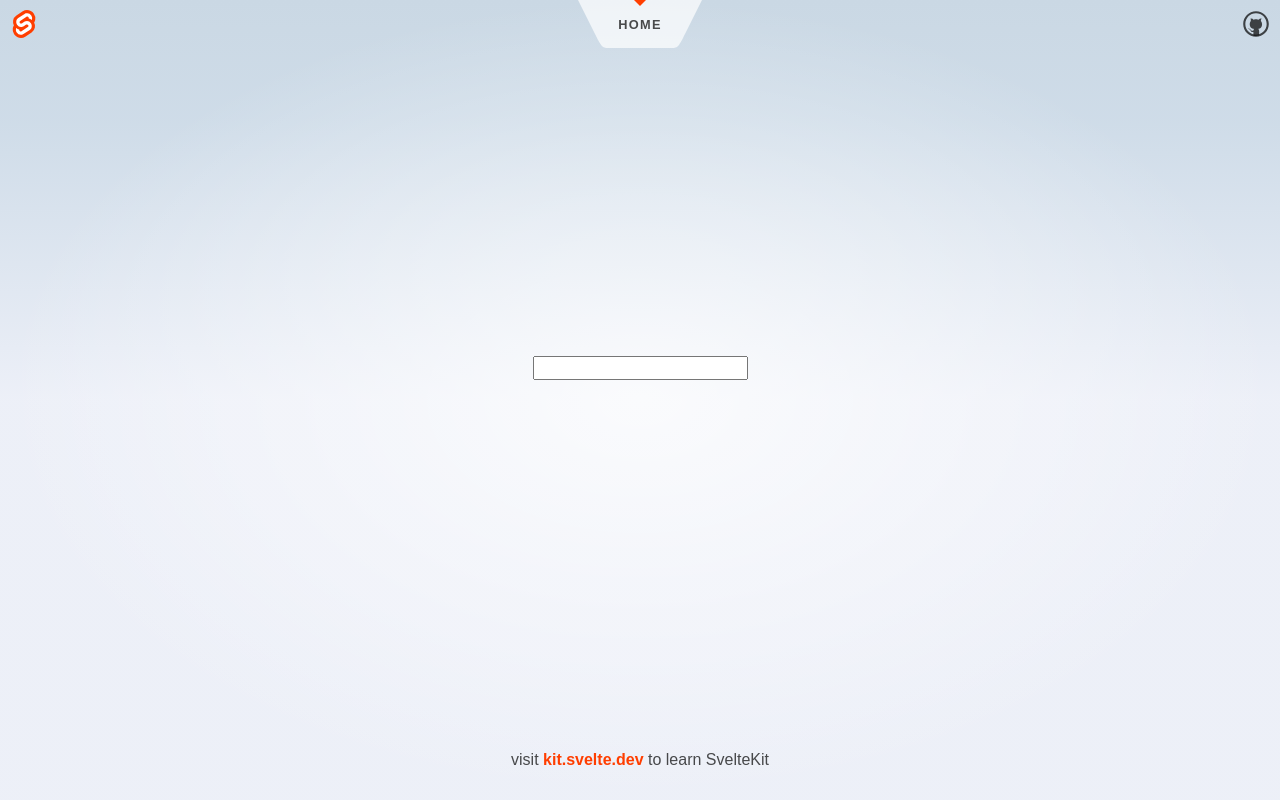
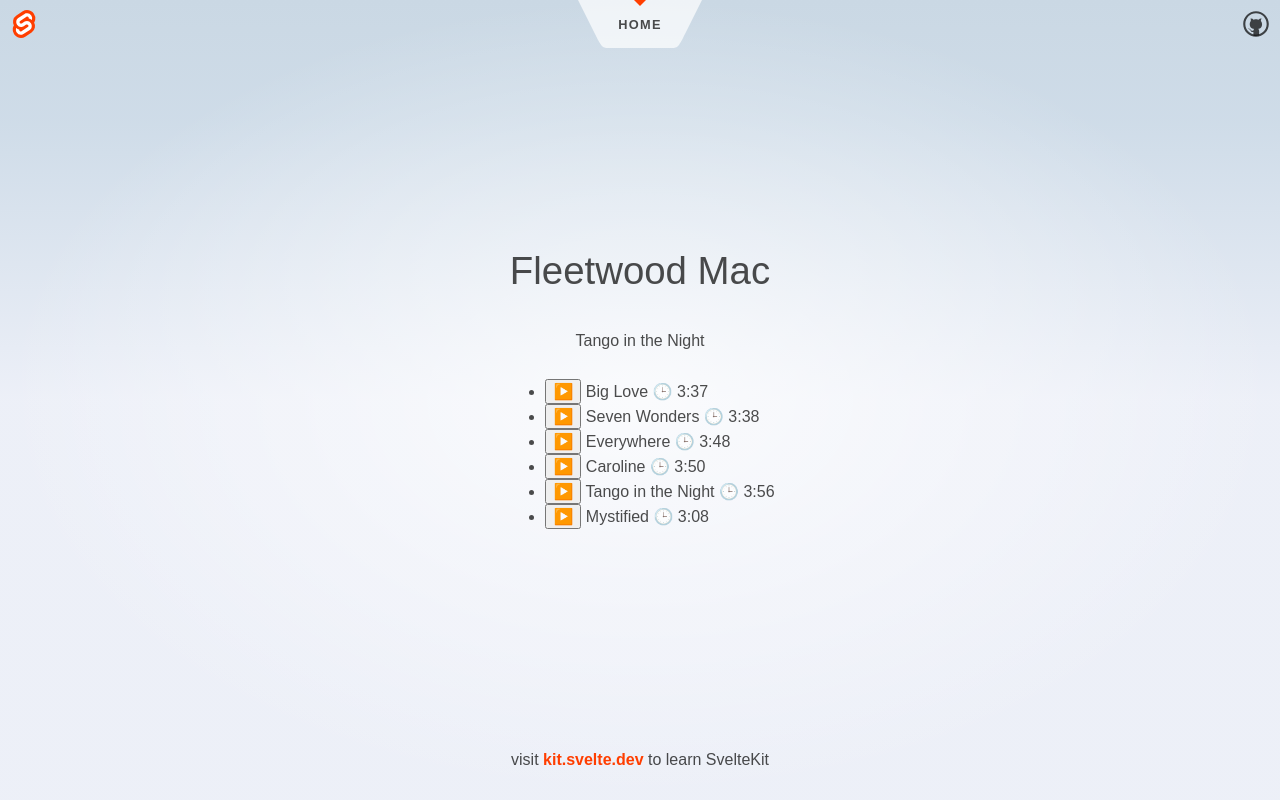
Before and after one commit to kujo205/svelte-course, a SvelteKit app: page / in a window 1280 px wide. Built offline with nearby package versions, Linux system fonts and the light colour scheme.

Commit message:
components in svelte

```diff
--- a/src/routes/+page.svelte
+++ b/src/routes/+page.svelte
@@ -1,35 +1,34 @@
-<script lang="ts">
-	let list = ['React', 'Vue', 'Svelte'];
-	let filteredList: string[] = [];
-	let searchQuery = '';
+<script>
+	import Artist from './Artist.svelte';
+	import Album from './Album.svelte';
 
-	function filterList() {
-		filteredList = list.filter(item => {
-			return item
-				.toLowerCase()
-				.includes(searchQuery.toLowerCase());
-		});
-	}
+	let artists = [
+		{
+			name: 'Fleetwood Mac',
+			albums: [
+				{
+					name: 'Tango in the Night',
+					year: 1987,
+					tracks: [
+						{ title: 'Big Love', length: '3:37' },
+						{ title: 'Seven Wonders', length: '3:38' },
+						{ title: 'Everywhere', length: '3:48' },
+						{ title: 'Caroline', length: '3:50' },
+						{ title: 'Tango in the Night', length: '3:56' },
+						{ title: 'Mystified', length: '3:08' }
+					]
+				}
+			]
+		}
+	];
 </script>
 
-<input
-	on:input={filterList}
-	bind:value={searchQuery}
-	type="text"
-/>
-
-<ul>
-	{#each filteredList as item}
-		<li>{item}</li>
+{#each artists as artist}
+	<Artist artistName={artist.name} />
+	{#each artist.albums as album}
+		<Album
+			albumTitle={album.name}
+			albumTracks={album.tracks}
+		/>
 	{/each}
-</ul>
-
-
-<style>
-    :root {
-        --primary: #007bff;
-        --secondary: white;
-    }
-
-
-</style>
+{/each}
--- /dev/null
+++ b/src/routes/Album.svelte
@@ -0,0 +1,23 @@
+<script lang="ts">
+	type Track = {
+		title: string;
+		length: string;
+	};
+	import AlbumTrack from './AlbumTrack.svelte';
+
+	export let albumTitle: string;
+	export let albumTracks: Track[] = [];
+	let playing: string;
+
+	function setPlaying(track: string) {
+		playing = track;
+	}
+</script>
+
+<h2>{albumTitle}</h2>
+
+<ul>
+	{#each albumTracks as track}
+		<AlbumTrack {setPlaying} {playing} {...track} />
+	{/each}
+</ul>
--- /dev/null
+++ b/src/routes/AlbumTrack.svelte
@@ -0,0 +1,20 @@
+<script lang="ts">
+	export let setPlaying: (title: string) => void;
+	export let playing: string;
+	export let title: string;
+	export let length: string;
+
+
+</script>
+
+<li class:playing={playing===title}>
+	<button on:click={() => setPlaying(title)}>▶️</button>
+	<span>{title}</span>
+	<span>🕒️ {length}</span>
+</li>
+
+<style>
+    .playing {
+        color: teal;
+    }
+</style>
--- /dev/null
+++ b/src/routes/Artist.svelte
@@ -0,0 +1,5 @@
+<script lang="ts">
+	export let artistName: string;
+</script>
+
+<h1>{artistName}</h1>
```
